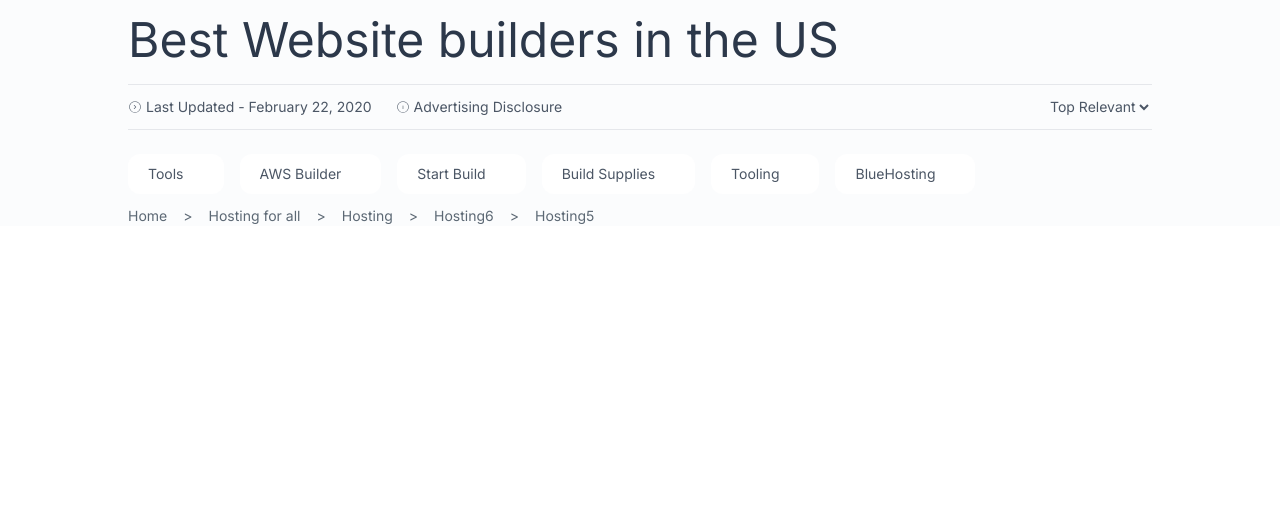
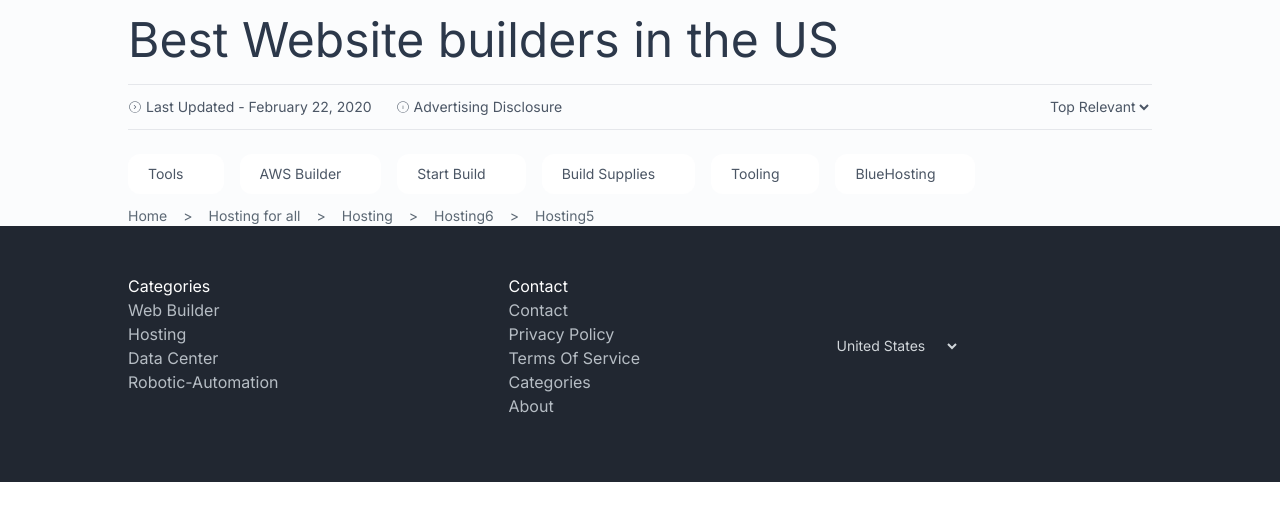
Before and after one commit to imtiazsakib15/Radiant-Riches, a Next.js app: page / in a window 1280 px wide. Shown: the top 520 px of the page. Built offline with nearby package versions, Linux system fonts and the light colour scheme.

Commit message:
Footer section added

```diff
--- a/src/app/(root)/layout.js
+++ b/src/app/(root)/layout.js
@@ -1,7 +1,10 @@
+import Footer from "@/components/Footer";
+
 const RootLayout = ({ children }) => {
   return (
     <>
       <div className="bg-[#FBFCFD]">{children}</div>
+      <Footer />
     </>
   );
 };
--- /dev/null
+++ b/src/components/Footer.js
@@ -0,0 +1,38 @@
+import Container from "@/components/Container";
+import Link from "next/link";
+
+const Footer = () => {
+  return (
+    <div className="bg-[#212731] pt-12 pb-16">
+      <Container>
+        <div className="flex flex-col sm:flex-row">
+          <div className="text-[#B6BDC4] flex sm:w-2/3 md:w-1/2 justify-between">
+            <div className="flex flex-col">
+              <h4 className="text-white">Categories</h4>
+              <Link href="/">Web Builder</Link>
+              <Link href="/">Hosting</Link>
+              <Link href="/">Data Center</Link>
+              <Link href="/">Robotic-Automation</Link>
+            </div>
+            <div className="flex flex-col">
+              <h4 className="text-white">Contact</h4>
+              <Link href="/">Contact</Link>
+              <Link href="/">Privacy Policy</Link>
+              <Link href="/">Terms Of Service</Link>
+              <Link href="/">Categories</Link>
+              <Link href="/">About</Link>
+            </div>
+          </div>
+          <div className="flex items-center justify-center text-sm sm:w-1/3 md:w-1/2 py-8">
+            <select className="bg-transparent text-[#D1D6DA]" name="" id="">
+              <option value="United States">United States</option>
+              <option value="United Kingdom">United Kingdom</option>
+            </select>
+          </div>
+        </div>
+      </Container>
+    </div>
+  );
+};
+
+export default Footer;
```
